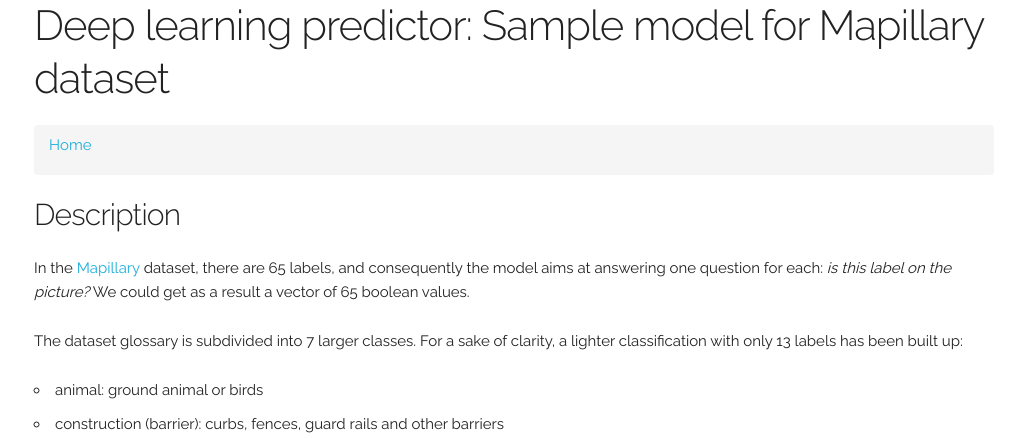
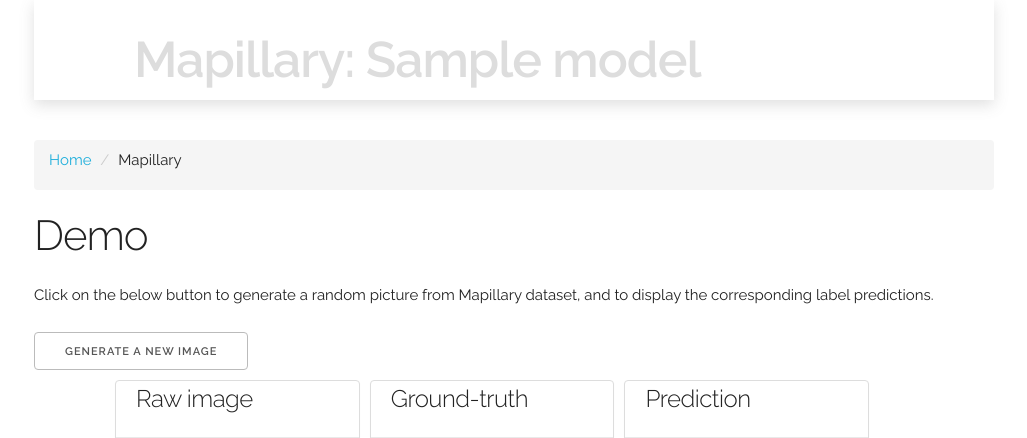
Before and after one commit to Oslandia/deeposlandia, a Python web app: template deeposlandia/webapp/templates/mapillary_demo.html in a window 1280 px wide. Shown: the top 438 px of the page, without its empty margins (126-1153 px from the left). Run offline with Jinja, Linux system fonts and the light colour scheme; the template is opened without the code that fills it: most values are stand-ins (such as "Sample title", 1, 10 or a date in 2020); some libraries are stand-ins or nearby versions.

Commit message:
[webapp] refactor dataset webpages

```diff
--- a/deeposlandia/webapp/static/app.css
+++ b/deeposlandia/webapp/static/app.css
@@ -13,7 +13,7 @@
 }
 
 .od-header h1 {
-    margin-left: 200px;
+    margin-left: 100px;
     margin-top: 20px;
     color: #ddd;
     font-weight: bold;
@@ -46,18 +46,10 @@
   margin-bottom: 1.2rem;
 }
 
-
-.widgets {
-    margin-top: 20px;
-}
-
 .home-widget {
     margin-right: 5px;
     margin-left: 5px;
     margin-bottom: 10px;
-    padding-top: 0px;
-    padding-bottom: 0px;
-    background: rgba(200, 200, 200, 0.9);
     border-radius: 10px;
     transition: background-color 0.5s ease;
 }
@@ -73,20 +65,17 @@
     height: 250px;
 }
 
-.dataset .panel-body {
-    /* height: 80%; */
-}
-
 .home-widget .panel-body:hover {
     background: #ded7d1;
 }
 
-.home-widget .dataset{
-    /* height: 400px; */
+.dataset .panel-body {
+    height: 350px;
 }
 
 /* Colored predicted labels */
 .color-label {
+    margin: 2px;
     padding: 0 8px;
     line-height: 16px;
     border-radius: 100px;
--- a/deeposlandia/webapp/templates/index.html
+++ b/deeposlandia/webapp/templates/index.html
@@ -64,7 +64,7 @@
 	</div>
         <div class="panel-body">
 	  <p>
-	    <a href="{{ url_for('demo_homepage', model='semantic_segmentation', dataset='shapes') }}" title="feature detection">
+	    <a href="{{ url_for('demo_homepage', model='feature_detection', dataset='shapes') }}" title="feature detection">
 	      <img src="{{url_for('static', filename='sample_image/shapes_fd.png')}}" width="48%" height="200px">
 	    </a>
 	    <a href="{{ url_for('demo_homepage', model='semantic_segmentation', dataset='shapes') }}" title="semantic segmentation">
--- a/deeposlandia/webapp/templates/mapillary_demo.html
+++ b/deeposlandia/webapp/templates/mapillary_demo.html
@@ -7,26 +7,95 @@
   const model = "{{ model }}";
 </script>
 
-<h2>Deep learning predictor: {{model}} for Mapillary dataset</h2>
+<div class="od-header">
+  <h1>Mapillary: {{ model }}</h1>
+</div>
 
 <nav aria-label="breadcrumb">
   <ol class="breadcrumb">
     <li class="breadcrumb-item"
         aria-current="page"><a href="{{url_for('index')}}">Home</a>
     </li>
-  </ol>
+    <li class="breadcrumb-item"
+        aria-current="page">Mapillary</a>
+</li>  </ol>
 </nav>
 
-<h4>Description</h4>
+<h2>Demo</h2>
+
+<p>Click on the below button to generate a random picture from Mapillary
+  dataset, and to display the corresponding label predictions.</p>
+
+<button id="predict_labels" value="Generate a new image" dataset="mapillary">Generate a new image</button>
+
+<div class="container">
+  <div class="row widget">
+
+    <div class="one-third column home-widget dataset">
+      <div class="panel panel-default">
+        <div class="panel-header">
+	  <h5>Raw image</h5>
+	</div>
+        <div class="panel-body">
+	  <img id="raw_image" height="70%" width="100%" src="{{url_for('static', filename=image_filename)}}">
+	</div>
+      </div>
+    </div>
+
+    <div class="one-third column home-widget dataset">
+      <div class="panel panel-default">
+        <div class="panel-header">
+	  <h5>Ground-truth</h5>
+	</div>
+        <div class="panel-body">
+	  <img id="ground_truth" height="70%" width="100%" src="{{url_for('static', filename=label_filename)}}">
+	  <br>
+	  {% for value, color in ground_truth_labels %}
+	  <span class="color-label" style="background-color: {{ color }}">{{ value }}</span>
+	  {% endfor %}
+	</div>
+      </div>
+    </div>
+
+    <div class="one-third column home-widget dataset">
+      <div class="panel panel-default">
+        <div class="panel-header">
+	  <h5>Prediction</h5>
+	</div>
+        <div class="panel-body">
+	  <img id="predictions" height="70%" width="100%" src="{{url_for('static', filename=predicted_filename)}}">
+	  <br>
+	  {% if model=="feature_detection" %}
+	  {% for value, proba, color in predicted_labels %}
+	  <span class="color-label" style="background-color: {{ color }}">{{ value }}: {{ proba }}%</span>
+	  {% endfor %}
+	  {% else %}
+	  {% for value, color in predicted_labels %}
+	  <span class="color-label" style="background-color: {{ color }}">{{ value }}</span>
+	  {% endfor %}
+	  {% endif %}
+	</div>
+      </div>
+    </div>
+
+  </div>
+</div>
+
+<h2>Training procedure</h2>
 
 <p>
-  In the <a href="https://www.mapillary.com/dataset/vistas">Mapillary</a> dataset, there are 65
-  labels, and consequently the model aims at answering one question for each: <em>is this label on
-  the picture?</em> We could get as a result a vector of 65 boolean values.
+  A <a href="https://arxiv.org/pdf/1505.04597.pdf">U-net</a> model has been
+  trained during 20 epochs with a set of 18000 training images, with a
+  validation procedure involving 2000 images at the end of each training
+  epoch.
 </p>
 
-<p>The dataset glossary is subdivided into 7 larger classes. For a sake of clarity, a lighter
-  classification with only 13 labels has been built up:
+<h2>Dataset description</h2>
+
+<p>
+  The original <a href="https://www.mapillary.com/dataset/vistas">Mapillary</a>
+  dataset contains 65 labels. For a sake of clarity, a lighter classification
+  with only 13 labels has been built up:
   <ul>
     <li>animal: ground animal or birds</li>
     <li>construction (barrier): curbs, fences, guard rails and other barriers</li>
@@ -44,58 +113,6 @@
   </ul>
 </p>
 
-<h4>Remark about model training</h4>
-
-<p>
-  The trained neural network has a <a href="https://arxiv.org/pdf/1505.04597.pdf">U-net
-  architecture</a>. It has been trained during 20 epochs with a set of 18000 training images and
-  validated with a smaller set of 2000 images (the validation occurred at the end of each training
-  epoch), in order to ensure that learned features are as generic as possible.
-</p>
-
-<h4>Use the deep learning model to predict image labels</h4>
-
-<p>Click on the below button to generate a random picture from Mapillary
-dataset, and to display the corresponding label predictions.</p>
-
-<button id="predict_labels" value="Generate a new image" dataset="mapillary">Generate a new image</button>
-<br>
-<div class="mapillaryContainer", style=background-color:#dddddd>
-  <div class="column column-left">
-    <label>Raw image</label>
-    <br>
-    <img id="raw_image" height="320" width="320" src="{{url_for('static', filename=image_filename)}}">
-  </div>
-  <div class="column column-center">
-    <label>Ground-truth</label>
-    <br>
-    <img id="ground_truth" height="320" width="320" src="{{url_for('static', filename=label_filename)}}">
-    <br>
-    <ul>
-      {% for value, color in ground_truth_labels %}
-        <li><font color={{ color }}>{{ value }}</font></li>
-      {% endfor %}
-    </ul>
-  </div>
-  <div class="column column-right">
-    <label>Prediction</label>
-    <br>
-    <img id="predictions" height="320" width="320" src="{{url_for('static', filename=predicted_filename)}}">
-    <br>
-    <ul>
-      {% if model=="feature_detection" %}
-      {% for value, proba, color in predicted_labels %}
-      <li><font color={{ color }}>{{ value }}: {{ proba }}%</font></li>
-      {% endfor %}
-      {% else %}
-      {% for value, color in predicted_labels %}
-      <li><font color={{ color }}>{{ value }}</font></li>
-      {% endfor %}
-      {% endif %}
-    </ul>
-  </div>
-</div>
-
 {% endblock %}
 
 {% block appjs %}
```
Also changed, not shown: deeposlandia/webapp/templates/aerial_demo.html (+79 -56 lines), deeposlandia/webapp/templates/shapes_demo.html (+66 -53 lines).
